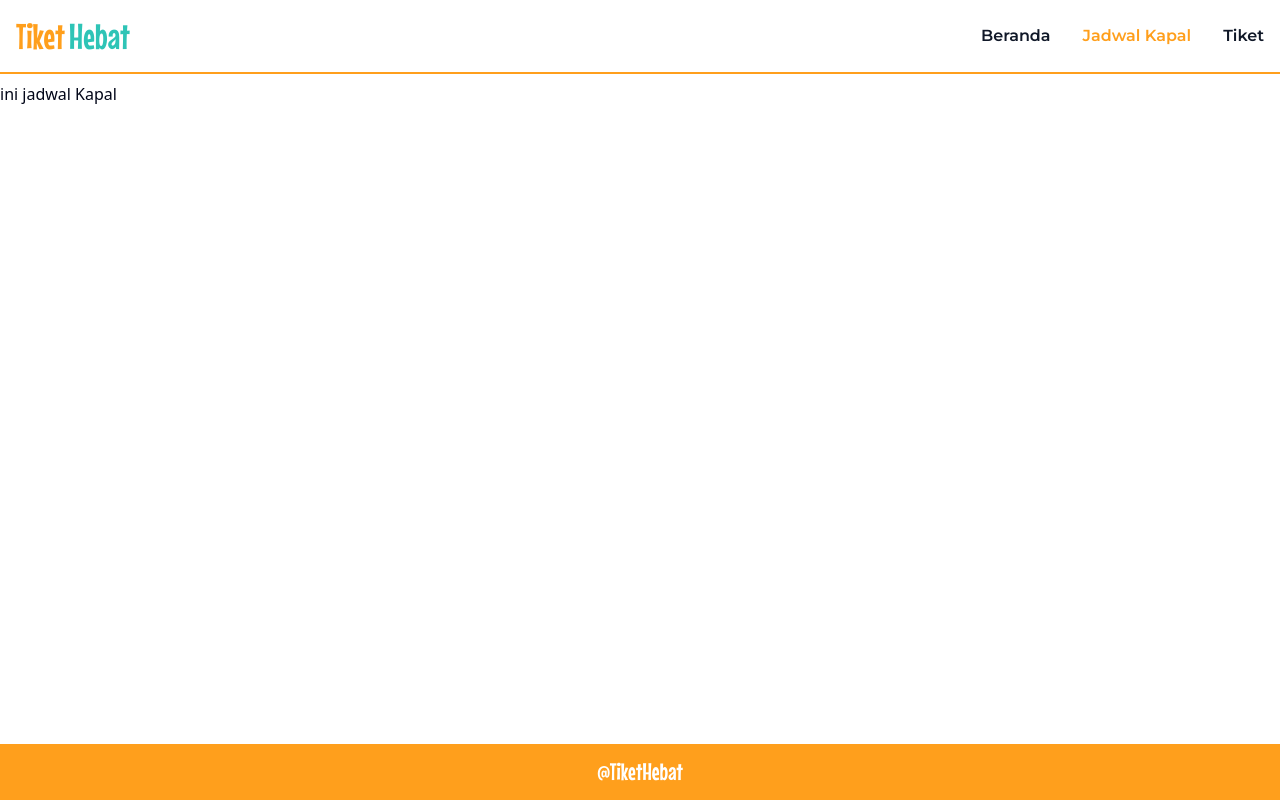
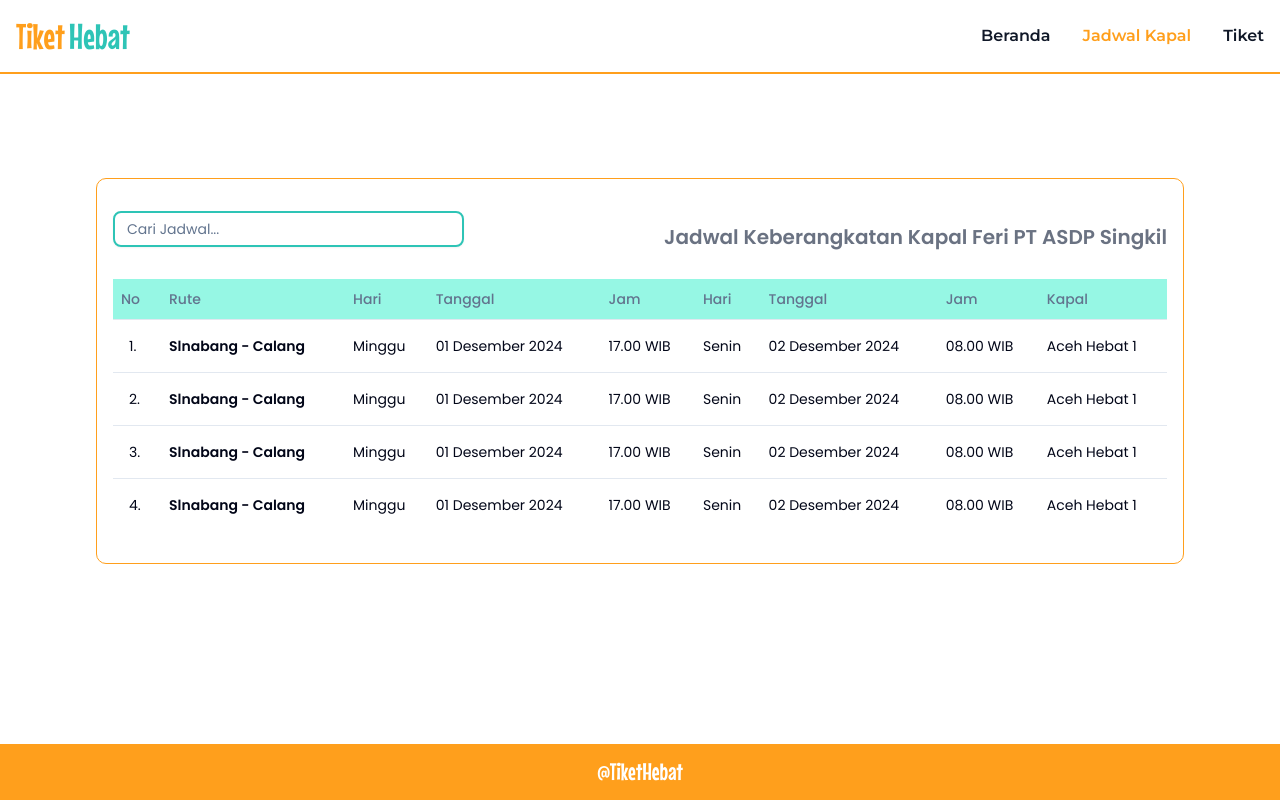
Before and after one commit to Ardiannnnnn/tiket-hebat, a Next.js app: page /jadwal in a window 1280 px wide. Built offline with nearby package versions, Linux system fonts and the light colour scheme.

Commit message:
feat: add jadwal kapal page

```diff
--- a/app/(user)/jadwal/page.tsx
+++ b/app/(user)/jadwal/page.tsx
@@ -1,7 +1,9 @@
+import JadwalKapal from "@/app/ui/jadwal/jadwal"
+
 export default function Jadwal(){
     return(
-        <p>
-            ini jadwal Kapal
-        </p>
+        <>
+            <JadwalKapal/>
+        </>
     )
 }
--- a/app/ui/beranda/infoShips.tsx
+++ b/app/ui/beranda/infoShips.tsx
@@ -5,6 +5,7 @@ import { Card, CardContent } from "@/components/ui/card";
 import { Button } from "@/components/ui/button";
 import Image from "next/image";
 import { poppins } from "@/app/ui/fonts";
+import { FaArrowRight } from "react-icons/fa6";
 
 const items = [
   { id: 1, title: "Aceh Hebat 1", image: "/image/aceh-hebat-1.jpeg" },
@@ -17,9 +18,9 @@ export default function InfoShips() {
   return (
     <div className={`${poppins.className} w-full md:p-10 m-16 `}>
       <div className="flex w-full justify-center items-center gap-6 mb-10">
-        <hr className="w-1/2 border-t-2 border-orange-500" />
+        <hr className="w-1/2 border-t-2 border-Orange" />
         <h2 className="text-2xl font-bold text-gray-500">Informasi</h2>
-        <hr className="w-1/2 border-t-2 border-orange-500" />
+        <hr className="w-1/2 border-t-2 border-Orange" />
       </div>
 
       {/* Grid untuk Desktop */}
@@ -43,18 +44,18 @@ export default function InfoShips() {
             </div>
 
             {/* Label Judul */}
-            <div className="absolute top-4 left-4 bg-white border border-orange-500 text-orange-600 px-3 py-1 rounded-full text-sm font-semibold shadow-md">
+            <div className="absolute top-4 left-4 bg-white border-3 border-Orange px-3 py-1 rounded-full text-sm font-semibold shadow-md">
               {item.title}
             </div>
 
             {/* Konten Card */}
-            <CardContent className="absolute bottom-4 left-0 right-0 flex justify-center">
+            <CardContent className="absolute bottom-4 w-full flex">
               <Button
                 variant="outline"
-                className="w-full font-semibold flex justify-between items-center border border-gray-300 p-6 rounded-full bg-white shadow-md"
+                className="w-full font-semibold flex gap-22 items-center border text-gray-700 border-gray-300 p-6 rounded-full bg-white shadow-md text-lg"
               >
                 Info Kapal
-                <span className="ml-2">➡️</span>
+                <FaArrowRight className="ml-10 text-Orange"/>
               </Button>
             </CardContent>
           </Card>
@@ -93,7 +94,7 @@ export default function InfoShips() {
                   className="w-full max-w-[200px] font-semibold flex justify-between items-center border border-gray-300 rounded-full bg-white shadow-md px-4"
                 >
                   Info Kapal
-                  <span className="ml-2">➡️</span>
+                  <FaArrowRight />
                 </Button>
               </CardContent>
             </Card>
--- /dev/null
+++ b/app/ui/jadwal/jadwal.tsx
@@ -0,0 +1,109 @@
+"use client";
+
+import {
+  Table,
+  TableBody,
+  TableCell,
+  TableHead,
+  TableHeader,
+  TableRow,
+} from "@/components/ui/table";
+import { Input } from "@/components/ui/input";
+import { poppins } from "@/app/ui/fonts";
+
+const schedules = [
+  {
+    id: 1,
+    route: "Slnabang - Calang",
+    departureDay: "Minggu",
+    departureDate: "01 Desember 2024",
+    departureTime: "17.00 WIB",
+    arrivalDay: "Senin",
+    arrivalDate: "02 Desember 2024",
+    arrivalTime: "08.00 WIB",
+    ship: "Aceh Hebat 1",
+  },
+  {
+    id: 2,
+    route: "Slnabang - Calang",
+    departureDay: "Minggu",
+    departureDate: "01 Desember 2024",
+    departureTime: "17.00 WIB",
+    arrivalDay: "Senin",
+    arrivalDate: "02 Desember 2024",
+    arrivalTime: "08.00 WIB",
+    ship: "Aceh Hebat 1",
+  },
+  {
+    id: 3,
+    route: "Slnabang - Calang",
+    departureDay: "Minggu",
+    departureDate: "01 Desember 2024",
+    departureTime: "17.00 WIB",
+    arrivalDay: "Senin",
+    arrivalDate: "02 Desember 2024",
+    arrivalTime: "08.00 WIB",
+    ship: "Aceh Hebat 1",
+  },
+  {
+    id: 4,
+    route: "Slnabang - Calang",
+    departureDay: "Minggu",
+    departureDate: "01 Desember 2024",
+    departureTime: "17.00 WIB",
+    arrivalDay: "Senin",
+    arrivalDate: "02 Desember 2024",
+    arrivalTime: "08.00 WIB",
+    ship: "Aceh Hebat 1",
+  },
+];
+
+export default function JadwalKapal() {
+  return (
+    <div className= {`${poppins.className } md:m-24 m-4 mt-10`}>
+      <div className="p-4 bg-white border border-Orange rounded-lg">
+        <div className="flex flex-col-reverse md:flex-row justify-between items-center gap-8 mt-4">
+          <Input
+            placeholder="Cari Jadwal..."
+            className="mb-4 md:w-1/3 border-Blue border-2"
+          />
+          <h2 className="text-xl font-semibold text-gray-500 text-center">
+            Jadwal Keberangkatan Kapal Feri PT ASDP Singkil
+          </h2>
+        </div>
+        <Table className="mt-4 mb-4">
+          <TableHeader>
+            <TableRow className="bg-teal-200 ">
+              <TableHead className="w-12">No</TableHead>
+              <TableHead>Rute</TableHead>
+              <TableHead>Hari</TableHead>
+              <TableHead>Tanggal</TableHead>
+              <TableHead>Jam</TableHead>
+              <TableHead>Hari</TableHead>
+              <TableHead>Tanggal</TableHead>
+              <TableHead>Jam</TableHead>
+              <TableHead>Kapal</TableHead>
+            </TableRow>
+          </TableHeader>
+          <TableBody>
+            {schedules.map((schedule, index) => (
+              <TableRow key={schedule.id}>
+                <TableCell className="p-4">{index + 1}.</TableCell>
+                <TableCell className="font-semibold">
+                  {schedule.route}
+                </TableCell>
+                <TableCell>{schedule.departureDay}</TableCell>
+                <TableCell>{schedule.departureDate}</TableCell>
+                <TableCell>{schedule.departureTime}</TableCell>
+                <TableCell>{schedule.arrivalDay}</TableCell>
+                <TableCell>{schedule.arrivalDate}</TableCell>
+                <TableCell>{schedule.arrivalTime}</TableCell>
+                <TableCell>{schedule.ship}</TableCell>
+              </TableRow>
+            ))}
+          </TableBody>
+        </Table>
+      </div>
+    </div>
+  );
+}
--- /dev/null
+++ b/components/ui/input.tsx
@@ -0,0 +1,21 @@
+import * as React from "react"
+
+import { cn } from "@/lib/utils"
+
+function Input({ className, type, ...props }: React.ComponentProps<"input">) {
+  return (
+    <input
+      type={type}
+      data-slot="input"
+      className={cn(
+        "border-input file:text-foreground placeholder:text-muted-foreground selection:bg-primary selection:text-primary-foreground flex h-9 w-full min-w-0 rounded-md border bg-transparent px-3 py-1 text-base shadow-xs transition-[color,box-shadow] outline-none file:inline-flex file:h-7 file:border-0 file:bg-transparent file:text-sm file:font-medium disabled:pointer-events-none disabled:cursor-not-allowed disabled:opacity-50 md:text-sm",
+        "focus-visible:border-ring focus-visible:ring-ring/50 focus-visible:ring-[3px]",
+        "aria-invalid:ring-destructive/20 dark:aria-invalid:ring-destructive/40 aria-invalid:border-destructive",
+        className
+      )}
+      {...props}
+    />
+  )
+}
+
+export { Input }
--- /dev/null
+++ b/components/ui/table.tsx
@@ -0,0 +1,116 @@
+"use client"
+
+import * as React from "react"
+
+import { cn } from "@/lib/utils"
+
+function Table({ className, ...props }: React.ComponentProps<"table">) {
+  return (
+    <div
+      data-slot="table-container"
+      className="relative w-full overflow-x-auto"
+    >
+      <table
+        data-slot="table"
+        className={cn("w-full caption-bottom text-sm", className)}
+        {...props}
+      />
+    </div>
+  )
+}
+
+function TableHeader({ className, ...props }: React.ComponentProps<"thead">) {
+  return (
+    <thead
+      data-slot="table-header"
+      className={cn("[&_tr]:border-b", className)}
+      {...props}
+    />
+  )
+}
+
+function TableBody({ className, ...props }: React.ComponentProps<"tbody">) {
+  return (
+    <tbody
+      data-slot="table-body"
+      className={cn("[&_tr:last-child]:border-0", className)}
+      {...props}
+    />
+  )
+}
+
+function TableFooter({ className, ...props }: React.ComponentProps<"tfoot">) {
+  return (
+    <tfoot
+      data-slot="table-footer"
+      className={cn(
+        "bg-muted/50 border-t font-medium [&>tr]:last:border-b-0",
+        className
+      )}
+      {...props}
+    />
+  )
+}
+
+function TableRow({ className, ...props }: React.ComponentProps<"tr">) {
+  return (
+    <tr
+      data-slot="table-row"
+      className={cn(
+        "hover:bg-muted/50 data-[state=selected]:bg-muted border-b transition-colors",
+        className
+      )}
+      {...props}
+    />
+  )
+}
+
+function TableHead({ className, ...props }: React.ComponentProps<"th">) {
+  return (
+    <th
+      data-slot="table-head"
+      className={cn(
+        "text-muted-foreground h-10 px-2 text-left align-middle font-medium whitespace-nowrap [&:has([role=checkbox])]:pr-0 [&>[role=checkbox]]:translate-y-[2px]",
+        className
+      )}
+      {...props}
+    />
+  )
+}
+
+function TableCell({ className, ...props }: React.ComponentProps<"td">) {
+  return (
+    <td
+      data-slot="table-cell"
+      className={cn(
+        "p-2 align-middle whitespace-nowrap [&:has([role=checkbox])]:pr-0 [&>[role=checkbox]]:translate-y-[2px]",
+        className
+      )}
+      {...props}
+    />
+  )
+}
+
+function TableCaption({
+  className,
+  ...props
+}: React.ComponentProps<"caption">) {
+  return (
+    <caption
+      data-slot="table-caption"
+      className={cn("text-muted-foreground mt-4 text-sm", className)}
+      {...props}
+    />
+  )
+}
+
+export {
+  Table,
+  TableHeader,
+  TableBody,
+  TableFooter,
+  TableHead,
+  TableRow,
+  TableCell,
+  TableCaption,
+}
```
